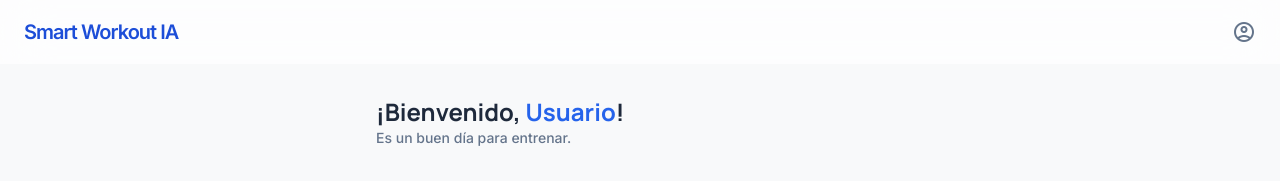
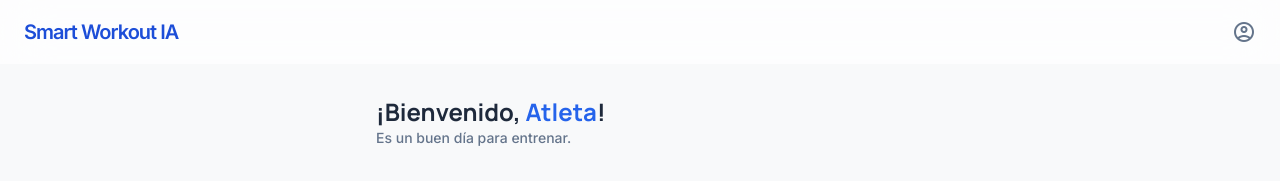
Before and after one commit to PeterCodeDev/Proyecto_PlanificadorRutinasDeportivas_IA, an Angular app in the folder front-end/: page /track in a window 1280 px wide. Shown: the top 181 px of the page. Built offline with nearby package versions, Linux system fonts and the light colour scheme.

Commit message:
actualizado del front con el nombre del usuario al inciar sesion

```diff
--- a/front-end/src/app/login/login.ts
+++ b/front-end/src/app/login/login.ts
@@ -27,14 +27,16 @@ export class Login {
 
   onLogin() {
   this.mensajeError = '';
-
   this.usuarioService.login(this.credenciales).subscribe({
-    next: () => {
-      // SI ES CORRECTO: Directo a la página de track sin avisos
+    next: (res: any) => {
+      // Guardamos el nombre que viene del servidor (res.nombre)
+      if (res && res.nombre) {
+        localStorage.setItem('usuarioNombre', res.nombre);
+      }
+      // Ahora sí, entramos
       this.router.navigate(['/track']);
     },
     error: (err) => {
-      // SI ES INCORRECTO: Mostramos el aviso en el cuadro rojo
       this.mensajeError = "Correo o contraseña incorrectos";
     }
   });
--- a/front-end/src/app/track/track.html
+++ b/front-end/src/app/track/track.html
@@ -10,12 +10,12 @@
 
   <main class="pt-24 px-6 max-w-xl mx-auto">
 
-      <div class="mb-8">
-          <h2 class="text-2xl font-bold text-slate-800 dark:text-white">
-              ¡Bienvenido, <span class="text-blue-600">{{ nombreUsuario || 'Atleta' }}</span>!
-          </h2>
-          <p class="text-slate-500 text-sm font-medium">Es un buen día para entrenar.</p>
-      </div>
+    <div class="mb-8">
+        <h2 class="text-2xl font-bold text-slate-800 dark:text-white">
+            ¡Bienvenido, <span class="text-blue-600">{{ nombreUsuario }}</span>!
+        </h2>
+        <p class="text-slate-500 text-sm font-medium">Es un buen día para entrenar.</p>
+    </div>
 
       <section class="mb-8">
           <label class="font-label text-xs uppercase tracking-widest font-bold text-on-surface-variant mb-1 block">Session Tracking</label>
--- a/front-end/src/app/track/track.ts
+++ b/front-end/src/app/track/track.ts
@@ -1,20 +1,19 @@
 import { Component, OnInit } from '@angular/core';
-import { RouterLink, RouterLinkActive } from '@angular/router'; // 1. Importación arriba
+import { RouterLink, RouterLinkActive } from '@angular/router';
+import { CommonModule } from '@angular/common'; // <-- Añade esto
 
 @Component({
   selector: 'app-track',
   standalone: true,
-  imports: [RouterLink, RouterLinkActive], // 2. ¡MUY IMPORTANTE! Tienen que estar aquí dentro
+  imports: [RouterLink, RouterLinkActive, CommonModule], // <-- Añade CommonModule aquí
   templateUrl: './track.html',
   styleUrls: ['./track.css']
 })
 export class Track implements OnInit {
-  nombreUsuario: string = 'Usuario'; // Nombre por defecto
+  nombreUsuario: string = ''; // Lo dejamos vacío para que cargue el del storage
 
   ngOnInit() {
-    const guardado = localStorage.getItem('usuarioNombre');
-    if (guardado) {
-      this.nombreUsuario = guardado;
-    }
-  }
-  }
+  const guardado = localStorage.getItem('usuarioNombre');
+  this.nombreUsuario = guardado ? guardado : 'Atleta';
+}
+}
```
